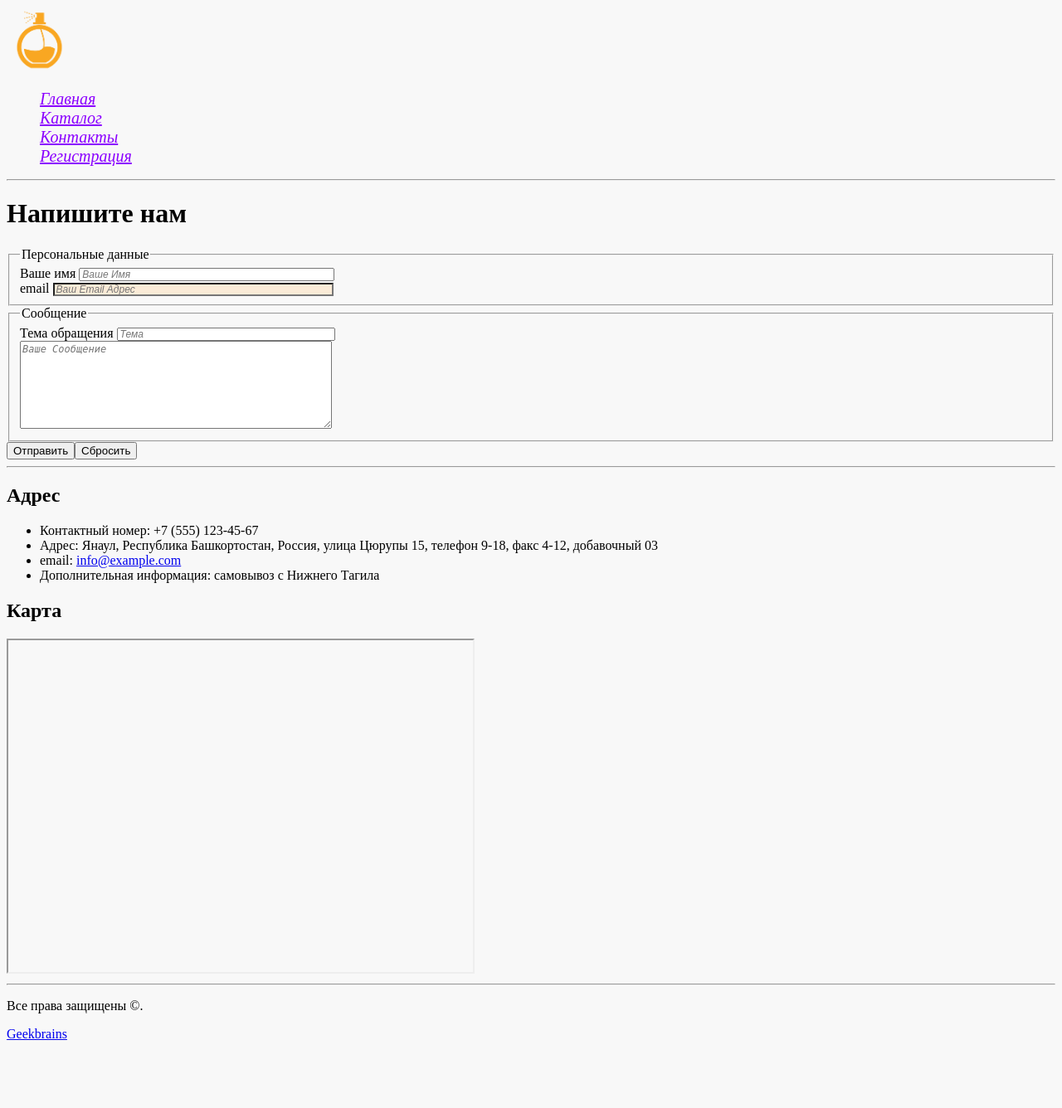
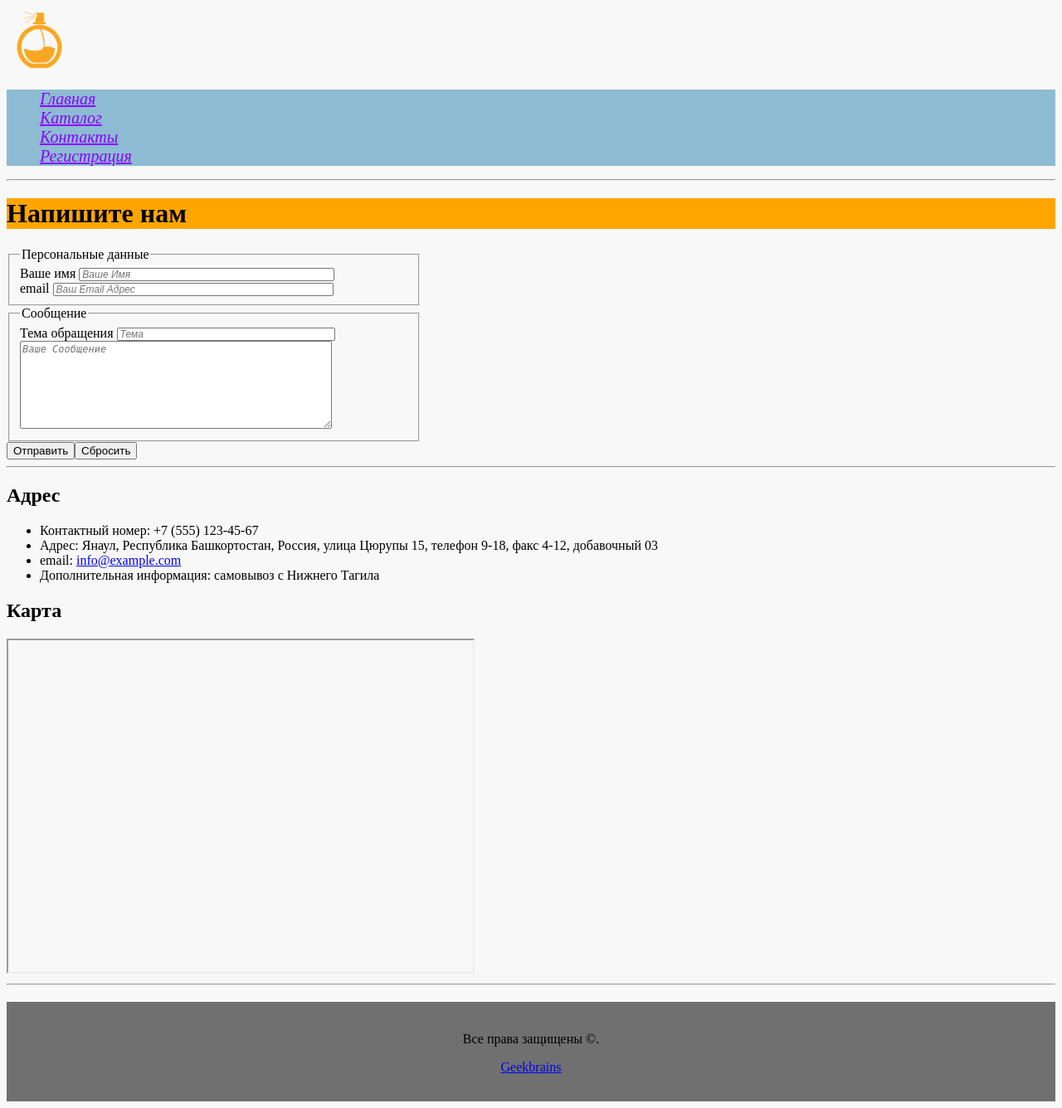
Before and after one commit to yathatguy/geekbrains, a PHP site: page /contacts.html in a window 1280 px wide. Shown: the whole page at 83% size. Before the commit the page ends 1254 px from the top, so only its background shows below. Run offline with PHP 8.4, Linux system fonts and the light colour scheme.

Commit message:
fixies after lesson4 review

```diff
--- a/html_css/catalog/channel_5.html
+++ b/html_css/catalog/channel_5.html
@@ -25,7 +25,7 @@
 <h1>Channel №5</h1>
 
 <h2>Описание товара</h2>
-<a href="../img/channel_5.jpg   " target="_blank"><img src="../img/channel_5.jpg" alt="Channel №5" height="300"></a>
+<a href="../img/channel_5.jpg   " target="_blank"><img src="../img/channel_5.jpg" alt="Channel №5" height="300" class="product_img"></a>
 
 <h3 class="short_description">Краткое описание товара</h3>
 <div class="short_description">
--- a/html_css/catalog/hugo_boss_bottled.html
+++ b/html_css/catalog/hugo_boss_bottled.html
@@ -25,7 +25,7 @@
 <h1>Hugo Boss Bottled</h1>
 
 <h2>Описание товара</h2>
-<a href="../img/hugo_boss_bottled.jpg" target="_blank"><img src="../img/hugo_boss_bottled.jpg" alt="Tiziana Terenzi Gumin" height="300"></a>
+<a href="../img/hugo_boss_bottled.jpg" target="_blank"><img src="../img/hugo_boss_bottled.jpg" alt="Tiziana Terenzi Gumin" height="300" class="product_img"></a>
 
 <h3 class="short_description">Краткое описание товара</h3>
 <div class="short_description">
--- a/html_css/catalog/tiziana_terenzi_gumin.html
+++ b/html_css/catalog/tiziana_terenzi_gumin.html
@@ -25,7 +25,7 @@
 <h1>Tiziana Terenzi Gumin</h1>
 
 <h2>Описание товара</h2>
-<a href="../img/tiziana-terenzi_gumin_unisex.jpg" target="_blank"><img src="../img/tiziana-terenzi_gumin_unisex.jpg" alt="Tiziana Terenzi Gumin" height="300"></a>
+<a href="../img/tiziana-terenzi_gumin_unisex.jpg" target="_blank"><img src="../img/tiziana-terenzi_gumin_unisex.jpg" alt="Tiziana Terenzi Gumin" height="300" class="product_img"></a>
 
 <h3 class="short_description">Краткое описание товара</h3>
 <div class="short_description">
--- a/html_css/contacts.html
+++ b/html_css/contacts.html
@@ -24,6 +24,7 @@
 
 <h1>Напишите нам</h1>
 
+<div class="contact_us">
     <form action="#">
         <fieldset>
             <legend>Персональные данные</legend>
@@ -37,6 +38,7 @@
         </fieldset>
         <input type="submit" value="Отправить"><input type="reset" value="Сбросить">
     </form>
+</div>
 
 <hr>
 
--- a/html_css/style.css
+++ b/html_css/style.css
@@ -1,5 +1,9 @@
 body {
     background-color: #f8f8f8;
+}
+
+.menu {
+    background-color: #8cbbd3;
 }
 
 .menu a {
@@ -46,19 +50,35 @@ h3.long_description {
     color: red;
 }
 
+h1 {
+    background-color: orange;
+}
 
+.product_img {
+    outline: 4px solid orange;
+}
+.product_img:hover {
+    outline: none;
+}
+
+.contact_us {
+    width: 500px;
+}
 form input#name {
     height: 10px;
     width: 300px;
     font-style: italic;
     font-size: 12px;
+    text-transform: capitalize;
 }
 form input#email {
     height: 10px;
     width: 330px;
     font-style: italic;
     font-size: 12px;
-    background-color: antiquewhite;
+}
+form input#email:focus {
+    background-color: yellow;
     color: indigo;
 }
 form input#theme {
@@ -79,3 +99,11 @@ form input {
 form textarea {
     text-transform: capitalize;
 }
+
+.footer {
+    background-color: #707070;
+    height: 100px;
+    text-align: center;
+    padding-top: 20px;
+    margin-top: 20px;
+}
```
Lines whose indentation alone changed are shown as unchanged.
